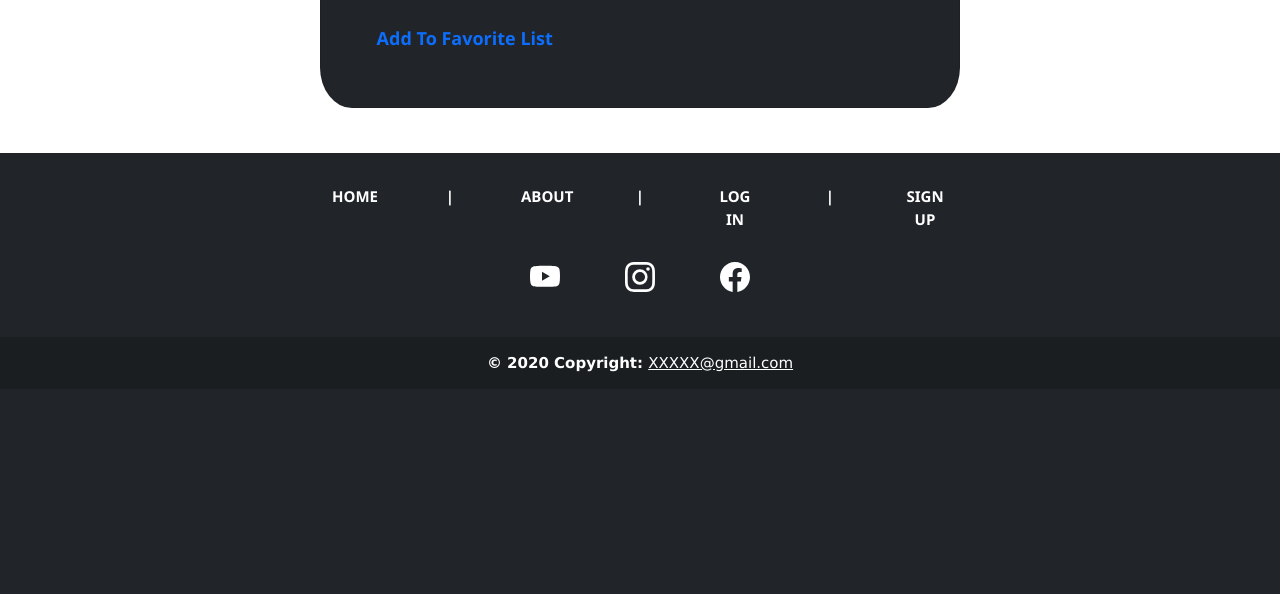
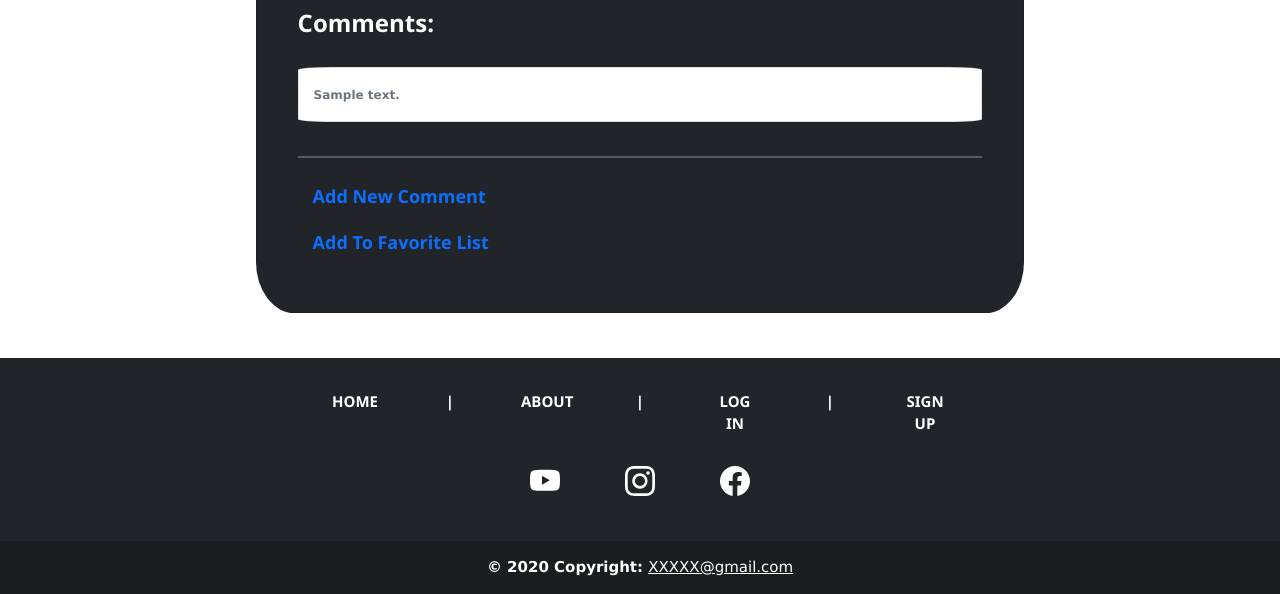
Before and after one commit to yara-amr/online-movies, a Flask app: template templates/Browse_movie.html in a window 1280 px wide. Shown: the part 1148-1742 px from the top of the page. Before the commit the page ends 1520 px from the top, so only its background shows below. Run offline with Flask 2, Linux system fonts and the light colour scheme; the template is opened without the code that fills it: most values are stand-ins (such as "Sample title", 1, 10 or a date in 2020).

Commit message:
Update Browse_movie.html

```diff
--- a/templates/Browse_movie.html
+++ b/templates/Browse_movie.html
@@ -8,7 +8,7 @@
 <form action="{{ url_for('Browse_movie', name=row.name) }}" method="POST" >
 
     <!--Main card-->
-    <div class="card text-white bg-dark mb-3" style="width: 50%; margin:auto; margin-top: 10%; padding: 2%; border-radius: 5%;">
+    <div class="card text-white bg-dark mb-3" style="width: 60%; margin:auto; margin-top: 10%; padding: 2%; border-radius: 5%;">
 
         <!--card-header-->
         <div class="card-header" style="font-weight: bolder; font-size: xx-large;">{{ row['name']}}</div>
@@ -19,7 +19,23 @@
           <h5 class="card-title" ><b>Type:</b> {{ row['details']}}</h5>
           <h5 class="card-title"><b>Release Year:</b> {{ row['release_year']}}</h5>
           <div class="card-title"><img src="../static/images/{{row.name}}.jpg" width="100%" style="padding: 4% ;"/></div>
-          <h5 class="card-title"><b>Your Comment:</b> {{ row['comment']}}</h5>
+          <h5 class="card-title" style="font-size: x-large;"><b>Comments:</b></h5>
+          <br>
+
+          {% for r in data %}
+            <!--Card-->
+            <div class="card" style=" font-weight: bolder; width: 100%; margin-bottom: 5%; border-radius: 5%;">
+                <!--Card Body-->
+                <div class="card-body">
+                    <p class="card-text"><small class="text-muted">{{ r["comment_text"]}}</small></p>
+                </div>
+                <!--End OF Card Body-->
+
+            </div>
+            <!--End Of Card-->
+            {% endfor %}
+
+
           <hr>
           <h5><a class="nav-link" href="{{url_for('Add_comment')}}" style="text-decoration: none; "><b>Add New Comment</b></a></h5>
           <h5><a class="nav-link" href="{{url_for('Add_favorite')}}" style="text-decoration: none;"><b>Add To Favorite List</b></a></h5>
```
